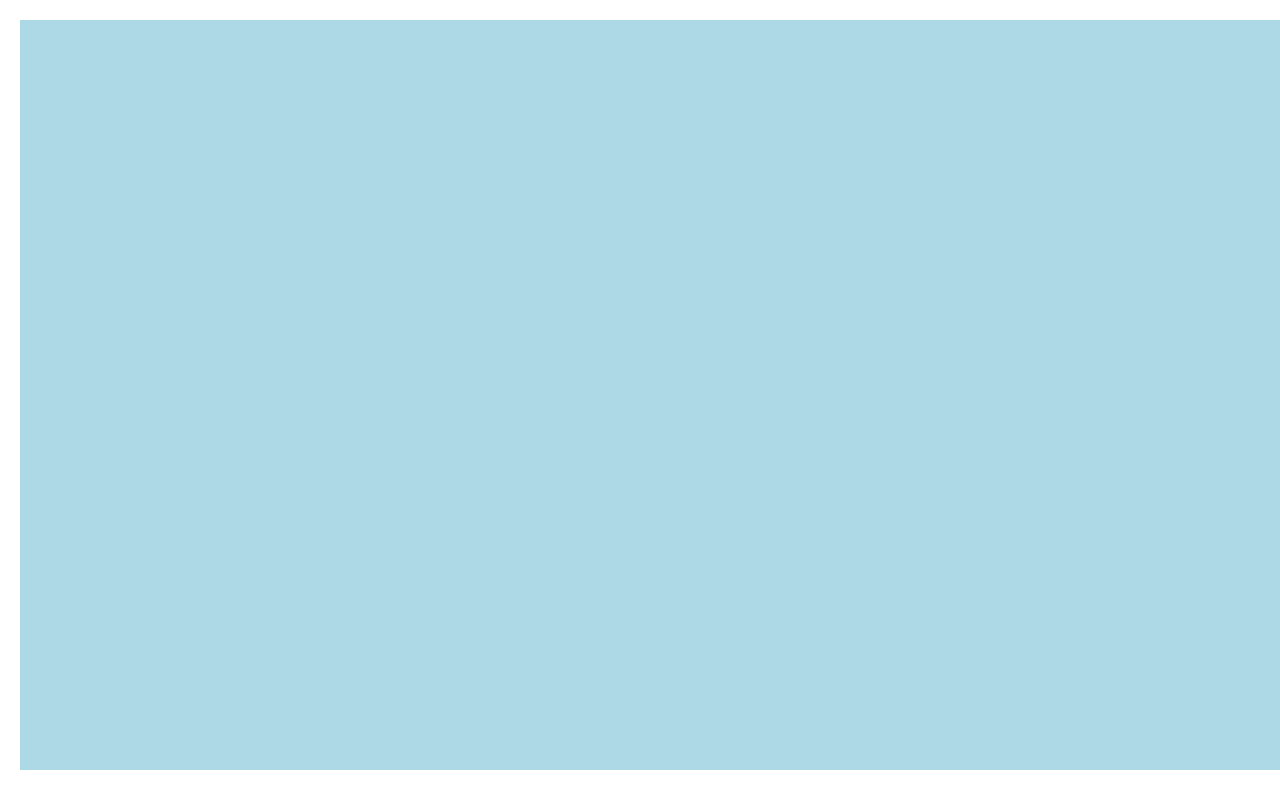
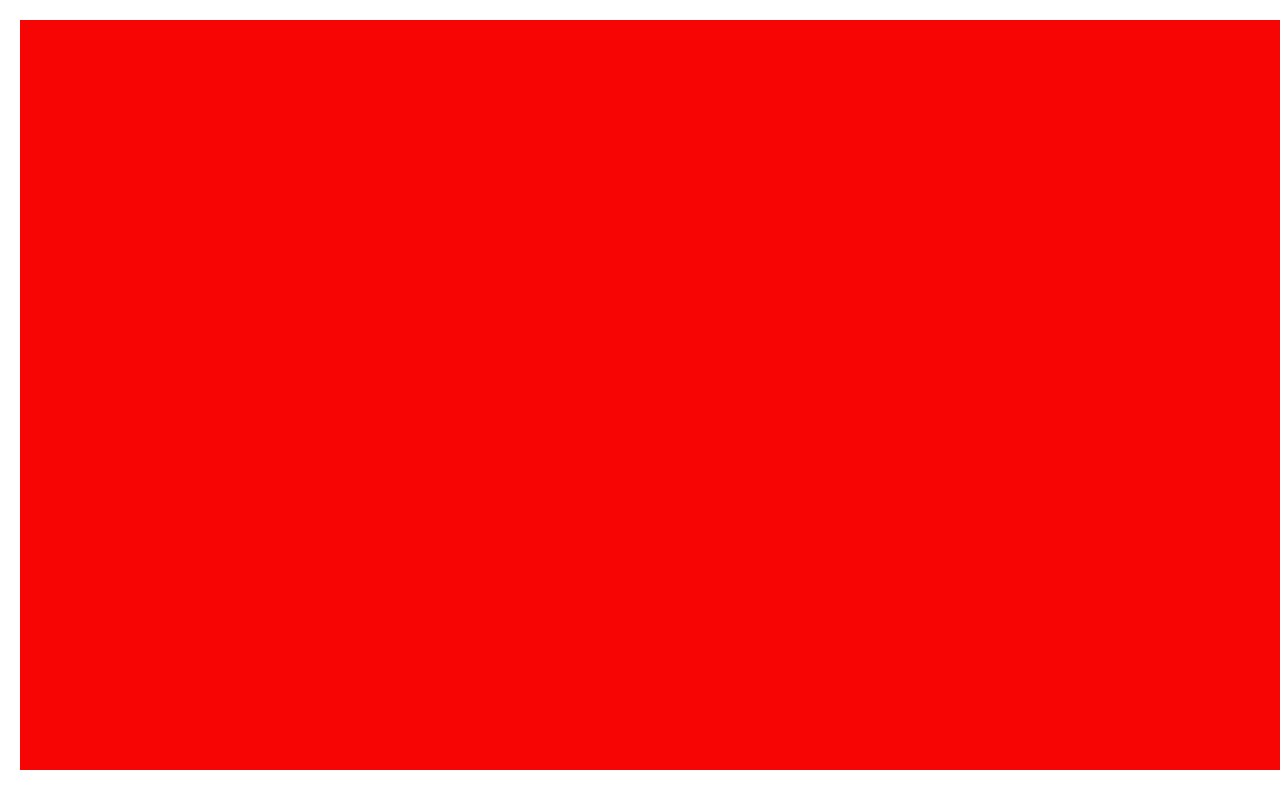
Before and after one commit to tinytony55/tinytony55.github.io, a plain HTML site: page fsd-projects/platformer/index.html in a window 1280 px wide. Shown: the top 800 px of the page. Drawn offline with nearby package versions, Linux system fonts and the light colour scheme.

Commit message:
Finalized platformer game

```diff
--- a/fsd-projects/platformer/platformer.css
+++ b/fsd-projects/platformer/platformer.css
@@ -3,7 +3,7 @@ body {
 }
 
 canvas {
-  background-color: lightblue;
+  background-color: rgb(247, 4, 4);
   margin: 20px;
 }
 
```
